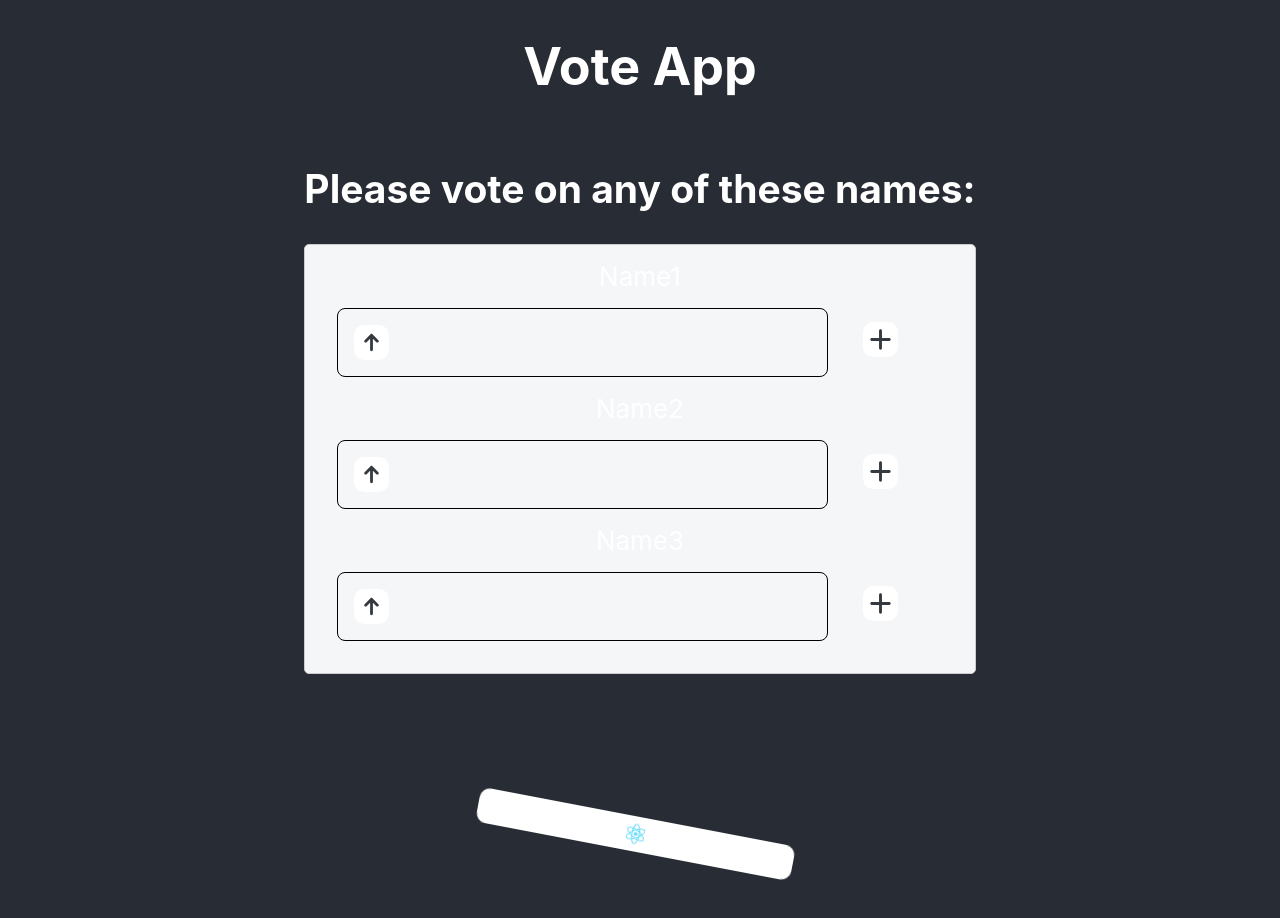
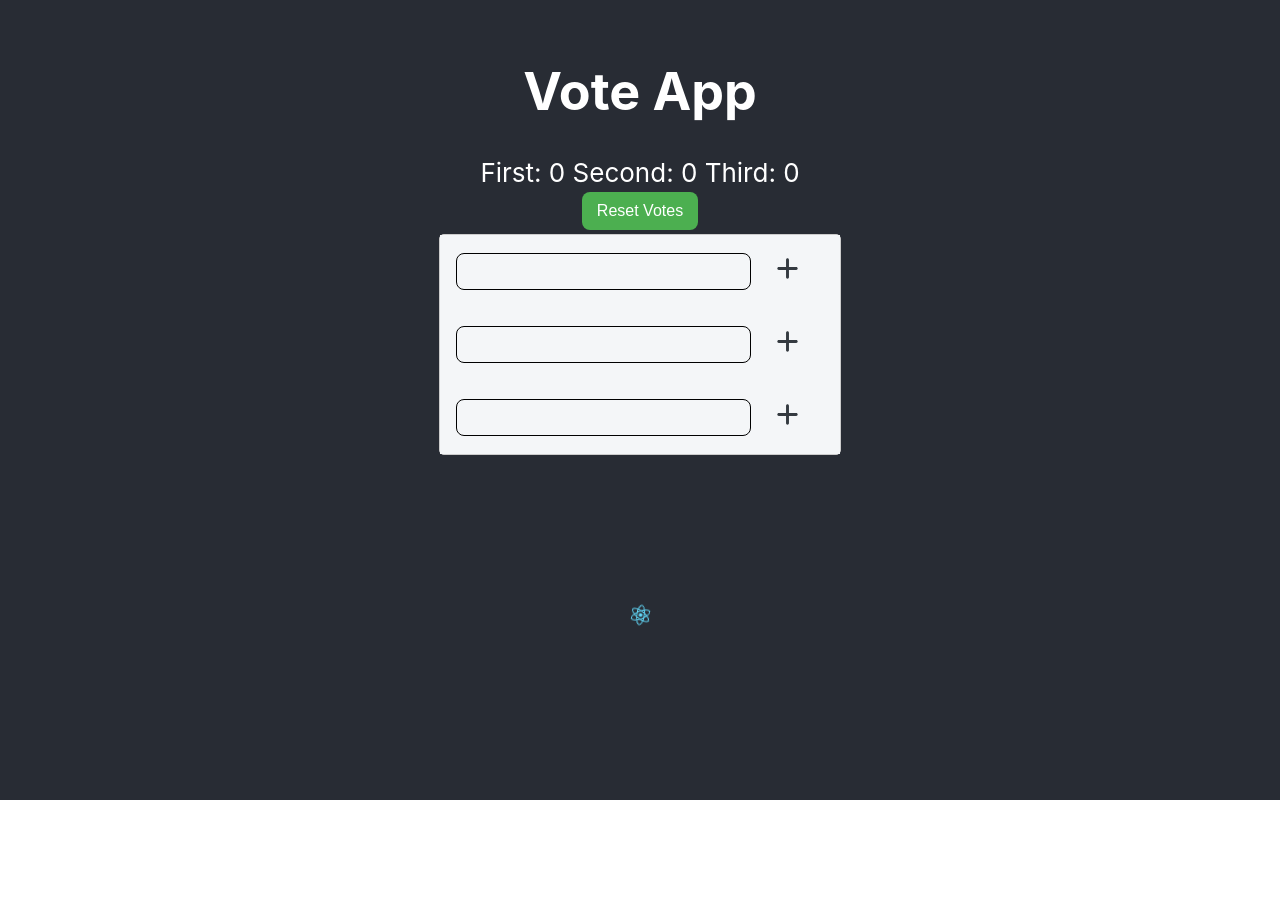
Before and after one commit to pauloconnell/upvote, a React (Create React App) app: page / in a window 1280 px wide. Shown: the top 918 px of the page. After the commit the page ends 800 px from the top, so only its background shows below. Built offline with nearby package versions, Linux system fonts and the light colour scheme.

Commit message:
Update: Added Shared State, and persistant state Update: Added feature to show state and button to reset state

```diff
--- a/src/App.js
+++ b/src/App.js
@@ -1,14 +1,18 @@
 import logo from './logo.svg';
 import './App.css';
-import Upvote from './components/Upvote/Upvote';
 import List from './components/Lists/List';
+import { VoteProvider } from './components/VoteProvider';
 
 function App() {
   return (
+
     <div className="App">
       <header className="App-header">
         <h1> Vote App </h1>
-        <List />
+        <VoteProvider>
+          <List />
+
+        </VoteProvider>
         <img src={logo} className="App-logo" alt="logo" />
 
       </header>
--- a/src/components/Lists/List.css
+++ b/src/components/Lists/List.css
@@ -4,8 +4,31 @@
 }
 
 .main-container {
-    padding: 1rem;
+
     background-color: #f4f6f8;
     border: 1px solid #ccc;
     border-radius: 5px;
+    min-width: 400px;
 }
+
+.btn-primary {
+
+    background-color: #4CAF50; /* Green */
+    border: none;
+    color: white;
+    padding: 10px 15px;
+    text-align: center;
+    text-decoration: none;
+    display: block;
+
+    font-size: 16px;
+    margin: 4px auto;
+    cursor: pointer;
+    border-radius: 8px;
+    transition-duration: 0.4s; /* Smooth transition */
+    }
+
+.btn-primary:hover {
+    background-color: #45a049; /* Darker green */
+
+}
--- a/src/components/Lists/List.js
+++ b/src/components/Lists/List.js
@@ -1,43 +1,57 @@
-import React, { useState } from 'react';
+import React, { useState,  useContext } from 'react';
 import Upvote from '../Upvote/Upvote.js';
 import './List.css';
+
+import { VoteContext } from '../VoteProvider'
 
 function List() {
 
 
-        const [list, setList] = useState([]);
+        const [listSelected, setListSelected] = useState([false, false, false]);
+        const [voteTracker, setVoteTracker] = useContext(VoteContext);
 
-        const handleAdd2List = () => {
-          setList.push(<Upvote />);
+        const selectList = (index) => {
+            if(listSelected[index] == true){
+                return;
+            }
+            const newList = listSelected.map((item, i) => (i == index ? true : false))
+            setListSelected(newList);
+            console.log(index, "now votes are: ", voteTracker[index]);
+
         };
 
-        // const renderVotes = () => {                 // return images to match number of upvotes
-        //     let jsx = [];
-        //     for(let x = 0; x < count; x++){
-        //         jsx.push(<img src={ArrowUpload} key = {x} alt="Arrow Upload Icon" /> );
-        //     }
-        //     return jsx;
-        // }
+        const resetVotes = () =>{
+            setVoteTracker([0, 0, 0]);
+        }
+
+
 
     return(
-        <div><h2> Please vote on any of these names:</h2>
-            <div class="main-container">
-                <div class="list-container">
-                    <div> Name1</div>
-                    <div>   <Upvote /> </div>
+
+        <div className="container">
+            First: {voteTracker[0]} Second: {voteTracker[1]} Third: {voteTracker[2]}
+            <button class="btn-primary" onClick={resetVotes} >Reset Votes</button>
+            <div className="main-container">
+                <div className="list-container" onClick={() => selectList(0)}>
+
+                    <div>   <Upvote selected={listSelected[0]} index="0" /> </div>
                 </div>
 
-                <div class="list-container">
-                    <div> Name2</div>
-                    <div>   <Upvote /> </div>
+                <div className="list-container" onClick={() => selectList(1)}>
+
+                    <div>   <Upvote selected={listSelected[1]} index="1" /> </div>
                 </div>
 
-                <div class="list-container">
-                    <div> Name3</div>
-                    <div>   <Upvote /> </div>
+                <div className="list-container" onClick={() => selectList(2)}>
+
+                    <div>   <Upvote selected={listSelected[2]} index="2" /> </div>
                 </div>
             </div>
+
         </div>
+
+
+
     );
 
 }
--- a/src/components/Upvote/Upvote.css
+++ b/src/components/Upvote/Upvote.css
@@ -6,17 +6,23 @@
     align-items: center;
     justify-content: flex-start;
     padding: 1rem;
+    max-width: 90vh;
+    background-color: #F4F6F8;
 
+  }
+
+  .upvote-container.selected {
+    background-color: #E5E8FD;
   }
 
   .upvote-container > div:nth-child(1){
     width: 80%;
-    padding: 1rem;
-    background-color: #f4f6f8;
+    min-height: 35px;
     border: 1px solid black;
     border-radius: 8px;
     display: flex;
     justify-content: flex-start;
+    overflow: auto;
 
   }
 
@@ -27,13 +33,19 @@
   .upvote-icon {
     margin-left: auto;
   }
+  .svg-icon {
+    fill: #343A40;
+  }
+  .svg-icon.selected {
+    fill: #253CF2;
+  }
 
   img {
-    background-color: white; /*#353A40 ;*/
+
     width: 35px;
     height: 35px;
     border-radius: 10px;
-    margin-right: 10px;
+
   }
 
   img.selected{
--- a/src/components/Upvote/Upvote.js
+++ b/src/components/Upvote/Upvote.js
@@ -1,32 +1,44 @@
-import React, { useState } from 'react';
+import React, { useState, useContext } from 'react';
 import ArrowUpload from '../../icons/arrow-up.svg';
 import Plus from '../../icons/plus.svg';
 import './Upvote.css';
-
-function Upvote() {
+import { VoteContext } from '../VoteProvider'
 
 
-        const [count, setCount] = useState(0);
+function Upvote(props) {
 
+        const [voteTracker, setVoteTracker] = useContext(VoteContext);
+       // const [count, setCount] = useState(0);
+
+        //const votes = useContext(MyContext)
         const handleUpvote = () => {
-          setCount(count + 1);
+          if(props.selected){
+            //setCount(count + 1);
+            console.log("add vote to ", voteTracker[props.index], props.index)
+            let newVotes =  voteTracker.map((item, i) => (i == props.index ? item + 1 : item))
+            setVoteTracker(newVotes);
+            console.log("added ", voteTracker[props.index], props.index)
+          }
+
         };
 
         const renderVotes = () => {                 // return images to match number of upvotes
             let jsx = [];
-            for(let x = 0; x < count; x++){
-                jsx.push(<img src={ArrowUpload} key = {x} alt="Arrow Upload Icon" /> );
+            for(let x = 0; x < voteTracker[props.index]; x++){
+                jsx.push(<img src={ArrowUpload} key = {x} alt="ArrowUp Icon" /> );
             }
             return jsx;
         }
 
+
+
     return(
       <div>
-        <div class="upvote-container">
+        <div className={`upvote-container ${props.selected? 'selected' : '' }`} >
           <div>
-                   {renderVotes()}  <img src={ArrowUpload} alt="Arrow Upload Icon" />
+                   {renderVotes()}
           </div>
-          <div onClick={handleUpvote} class="upvote-icon" ><img src={Plus} alt="Plus Icon"  /> </div>
+          <div onClick={handleUpvote} className="upvote-icon" ><img src={Plus} alt="Plus Icon"  /> </div>
         </div>
       </div>
     );
--- /dev/null
+++ b/src/components/VoteProvider.js
@@ -0,0 +1,23 @@
+import React, { createContext, useState, useEffect } from 'react';
+
+
+const VoteContext = createContext([]);
+
+const VoteProvider = ({ children }) => {
+  const [voteTracker, setVoteTracker] = useState(() => {
+    const savedData = localStorage.getItem('myData');
+    return savedData ? JSON.parse(savedData) : [0, 0, 0];
+  });
+
+  useEffect(() => {
+    localStorage.setItem('myData', JSON.stringify(voteTracker));
+  }, [voteTracker]);
+
+  return (
+    <VoteContext.Provider value={[voteTracker, setVoteTracker]}>
+      {children}
+    </VoteContext.Provider>
+  );
+};
+
+export { VoteProvider, VoteContext };
```
